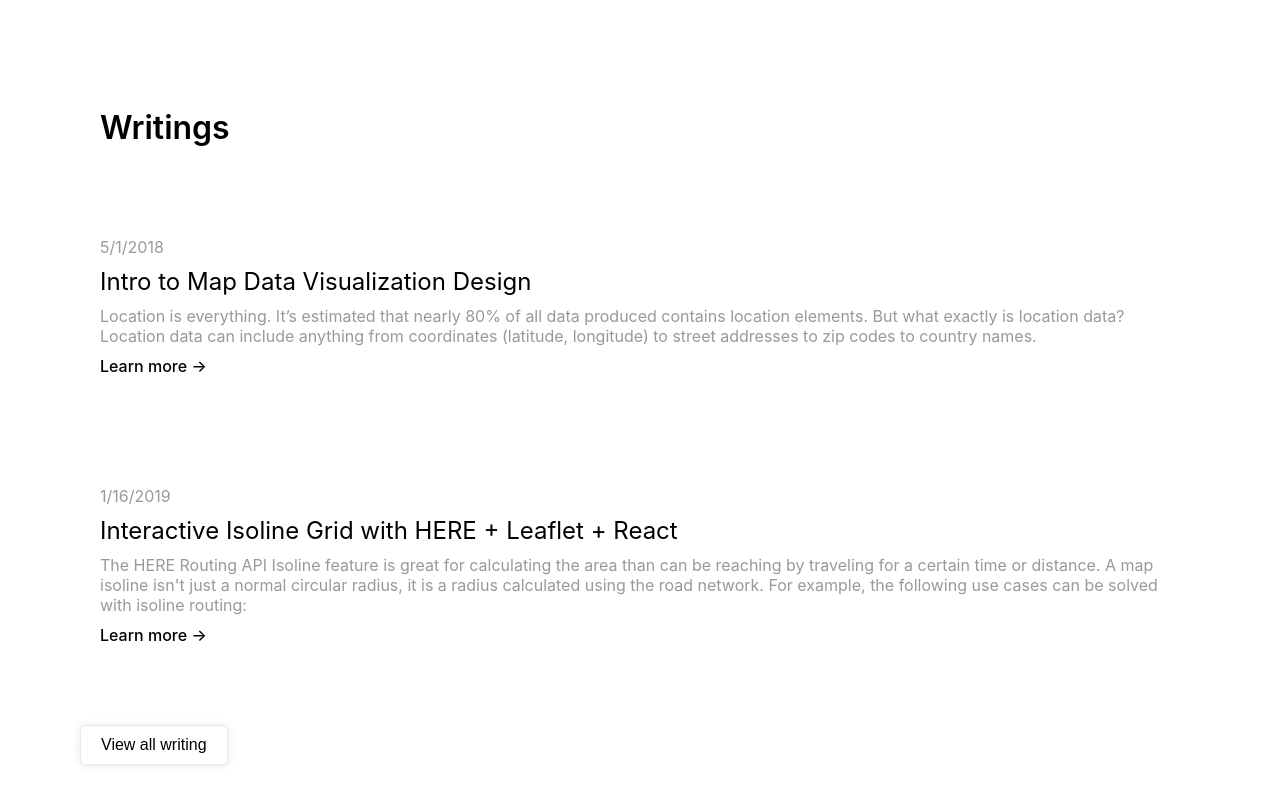
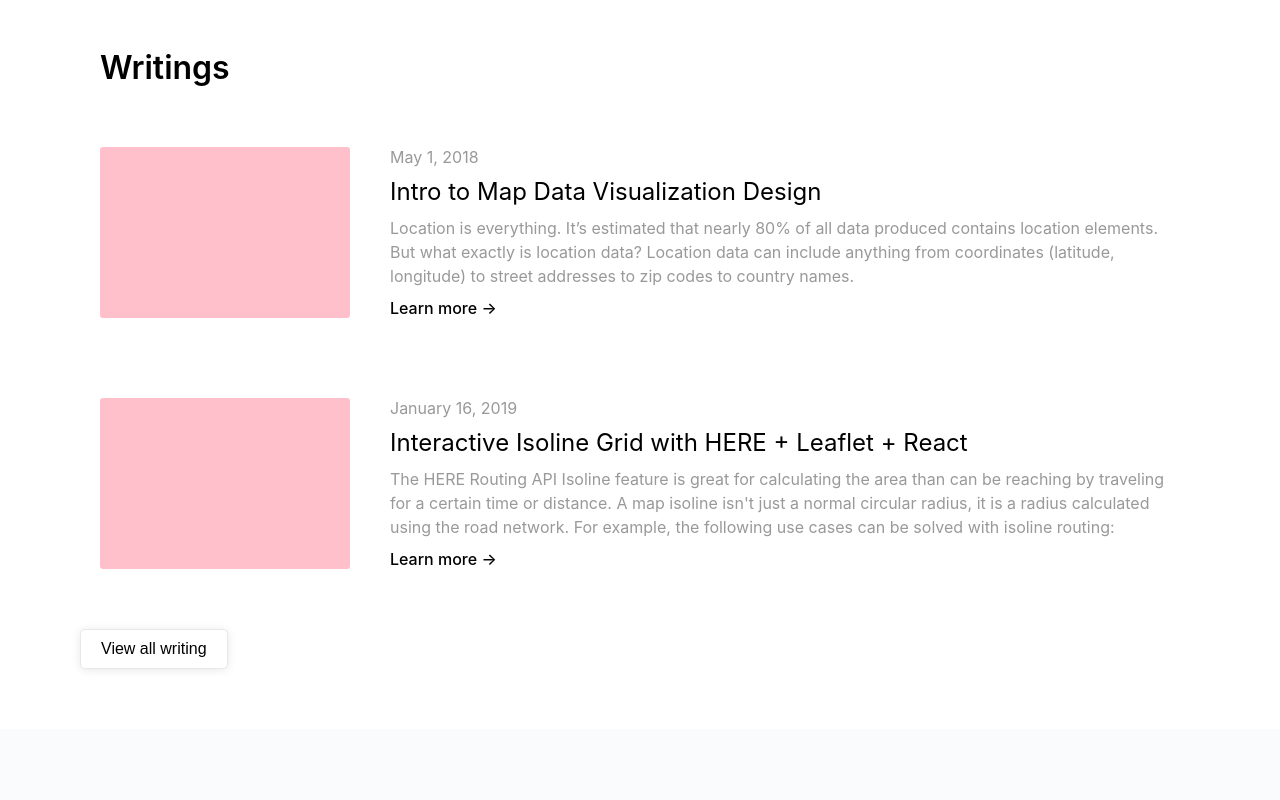
Before and after one commit to TimMcCauley/babbs, a React (Create React App) app: page / in a window 1280 px wide. Shown: the part 1500-2300 px from the top of the page. Built offline with nearby package versions, Linux system fonts and the light colour scheme; the HTML template or start-up script is replaced by a standard one.

Commit message:
blog tile improvement

```diff
--- a/src/App.js
+++ b/src/App.js
@@ -10,7 +10,9 @@ import Footer from './Components/Footer/Footer'
 //Containers
 import Home from './Containers/Home/Home';
 import Projects from './Containers/Projects/Projects';
+import Writing from './Containers/Writing/Writing';
 
+//Data
 import projects from './data/projects.json'
 import writing from './data/writing.json'
 
@@ -41,7 +43,9 @@ class App extends Component {
             <div className="max">
                <Route exact path="/" component={ () => <Home projects={this.state.projects} writing={this.state.writing}/>}/>
                <Route exact path="/projects" component={() => <Projects projects={this.state.projects}/>}/>
-            </div>
+               <Route exact path="/writing" component={() => <Writing writing={this.state.writing}/>}/>
+
+         </div>
             <Footer/>
          </>
       );
--- a/src/Components/BlogTile/BlogTile.js
+++ b/src/Components/BlogTile/BlogTile.js
@@ -3,12 +3,19 @@ import './BlogTile.scss'
 import LearnMore from '../LearnMore/LearnMore';
 
 const BlogTile = (props) => {
+
+   const monthNames = ["January", "February", "March", "April", "May", "June", "July", "August", "September", "October", "November", "December"];
+
+   const date = `${monthNames[new Date(props.writing.date).getMonth()]} ${new Date(props.writing.date).getDate()}, ${new Date(props.writing.date).getFullYear()}`
    return (
       <div className="post">
-         <div className="date">{new Date(props.writing.date).toLocaleDateString()}</div>
-         <div className="post-title">{props.writing.title}</div>
-         <div className="teaser">{props.writing.description}</div>
-         <LearnMore text="learn" link="{props.writing.url || '/writings/' + props.writing.slug}"/>
+         <div className="block2"></div>
+         <div>
+            <div className="date">{date}</div>
+            <div className="post-title">{props.writing.title}</div>
+            <div className="teaser">{props.writing.description}</div>
+            <LearnMore text="learn" link="{props.writing.url || '/writings/' + props.writing.slug}"/>
+         </div>
       </div>
    )
 }
--- a/src/Components/BlogTile/BlogTile.scss
+++ b/src/Components/BlogTile/BlogTile.scss
@@ -1,11 +1,13 @@
 @import "../../master.scss";
 
 .post {
-   margin: 60px 0;
+   margin: 40px 0;
    padding: 20px;
    transition: .3s all;
    border-radius: 5px;
+   display: flex;
    cursor: pointer;
+
 
    &:hover {
       box-shadow: $large_shadow;
@@ -16,9 +18,16 @@
       color: $accent;
    }
 
+   .block2 {
+
+      flex: 0 0 250px;
+      background: pink;
+      margin-right: 40px;
+      border-radius: 3px;
+   }
+
    .date {
       color: $text_grey;
-      margin: 10px 0;
    }
 
    .post-title {
@@ -29,5 +38,6 @@
    .teaser {
       margin: 10px 0;
       color: $text_grey;
+      line-height: 24px;
    }
 }
--- a/src/Components/Header/Header.js
+++ b/src/Components/Header/Header.js
@@ -11,6 +11,7 @@ export default class Header extends React.Component {
                <Link className="left" to="/">Dylan Babbs</Link>
                <Link className="right" to="/writing">Writing</Link>
                <Link className="right" to="/projects">Projects</Link>
+               <Link className="right" to="/about">About</Link>
 
             </div>
          </header>
--- a/src/Components/HomeProjectRow/HomeProjectRow.js
+++ b/src/Components/HomeProjectRow/HomeProjectRow.js
@@ -1,4 +1,5 @@
 import React from 'react';
+import { Link } from 'react-router-dom';
 import './HomeProjectRow.scss'
 
 import Button from '../Button/Button';
@@ -10,7 +11,10 @@ const HomeProjectRow = (props) => {
          <ProjectTile project={props.projects[0]}/>
          <ProjectTile project={props.projects[1]}/>
          <div>
-            <Button color="light" text="View all projects" />
+            <Link to="/projects">
+               <Button color="light" text="View all projects" />
+            </Link>
+
          </div>
       </div>
    )
--- a/src/Containers/Home/Home.js
+++ b/src/Containers/Home/Home.js
@@ -1,4 +1,5 @@
 import React from 'react';
+import { Link } from 'react-router-dom';
 import './Home.scss';
 
 import Socials from '../../Components/Socials/Socials';
@@ -40,7 +41,10 @@ export default class Home extends React.Component {
 
                <BlogTile writing={this.props.writing[0]}/>
                <BlogTile writing={this.props.writing[1]}/>
-               <Button color="light" text="View all writing" />
+               <Link to="/writing">
+                  <Button color="light" text="View all writing" />
+               </Link>
+
             </div>
 
 
--- a/src/Containers/Home/Home.scss
+++ b/src/Containers/Home/Home.scss
@@ -42,7 +42,7 @@
 
 
 .writings {
-   padding: 120px 40px;
+   padding: 60px 40px;
 
 
 }
--- /dev/null
+++ b/src/Containers/Writing/Writing.js
@@ -0,0 +1,26 @@
+import React from 'react';
+import './Writing.scss';
+import ProjectTile from '../../Components/BlogTile/BlogTile';
+import Button from '../../Components/Button/Button';
+
+
+export default class Writing extends React.Component {
+
+   constructor(props) {
+      super(props);
+
+      this.state = {
+         writing: this.props.writing
+
+      }
+   }
+
+
+   render() {
+      return (
+         <div className="writing-container">
+
+         </div>
+      )
+   }
+}
--- a/src/index.css
+++ b/src/index.css
@@ -6,6 +6,7 @@ body {
     sans-serif;
   -webkit-font-smoothing: antialiased;
   -moz-osx-font-smoothing: grayscale;
+  height: 100%;
 }
 
 code {
```
Also changed, not shown: src/Containers/Writing/Writing.scss (added).
